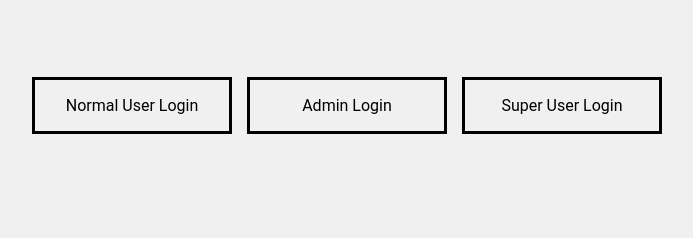
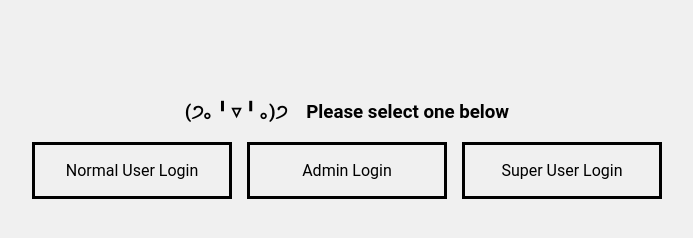
Before and after one commit to jim-low/backend-messaging-system, a plain HTML site: page client/index.html in a window 1280 px wide. Shown: the part 62-300 px from the top of the page, without its empty margins (293-986 px from the left). Drawn offline with Linux system fonts and the light colour scheme.

Commit message:
feat: add kirby to page

```diff
--- a/client/index.html
+++ b/client/index.html
@@ -10,9 +10,12 @@
   <body>
     <h1>Welcome to <code>[insert amazing name]</code>!</h1>
     <div class="links">
-      <a href="pages/login/normal-user-login.html"><span>Normal User Login</span></a>
-      <a href="pages/login/admin-user-login.html"><span>Admin Login</span></a>
-      <a href="pages/login/super-admin-user-login.html"><span>Super User Login</span></a>
+      <h3>(੭｡╹▿╹｡)੭ &nbsp;&nbsp; Please select one below</h3>
+      <div>
+        <a href="pages/login/normal-user-login.html"><span>Normal User Login</span></a>
+        <a href="pages/login/admin-user-login.html"><span>Admin Login</span></a>
+        <a href="pages/login/super-admin-user-login.html"><span>Super User Login</span></a>
+      </div>
     </div>
   </body>
 </html>
--- a/client/styles/style.css
+++ b/client/styles/style.css
@@ -21,7 +21,7 @@ body {
   overflow: hidden;
 }
 
-h1 {
+h1, h3 {
   text-align: center;
 }
 
@@ -31,10 +31,15 @@ code {
 
 .links {
   display: flex;
-  gap: 15px;
+  flex-direction: column;
   width: fit-content;
   margin: auto;
   margin-top: 5rem;
+}
+
+.links > div {
+  display: flex;
+  gap: 15px;
 }
 
 .links a {
```
